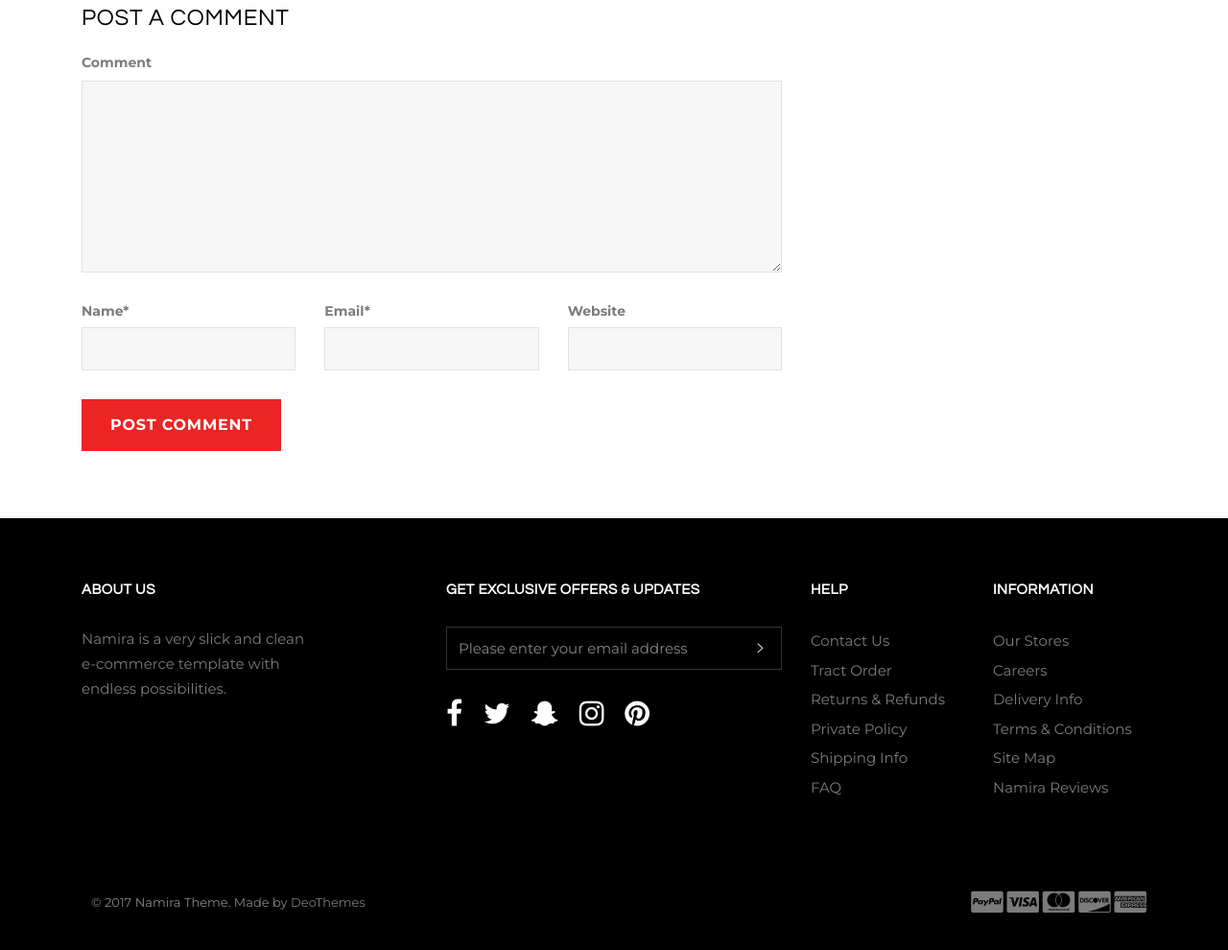
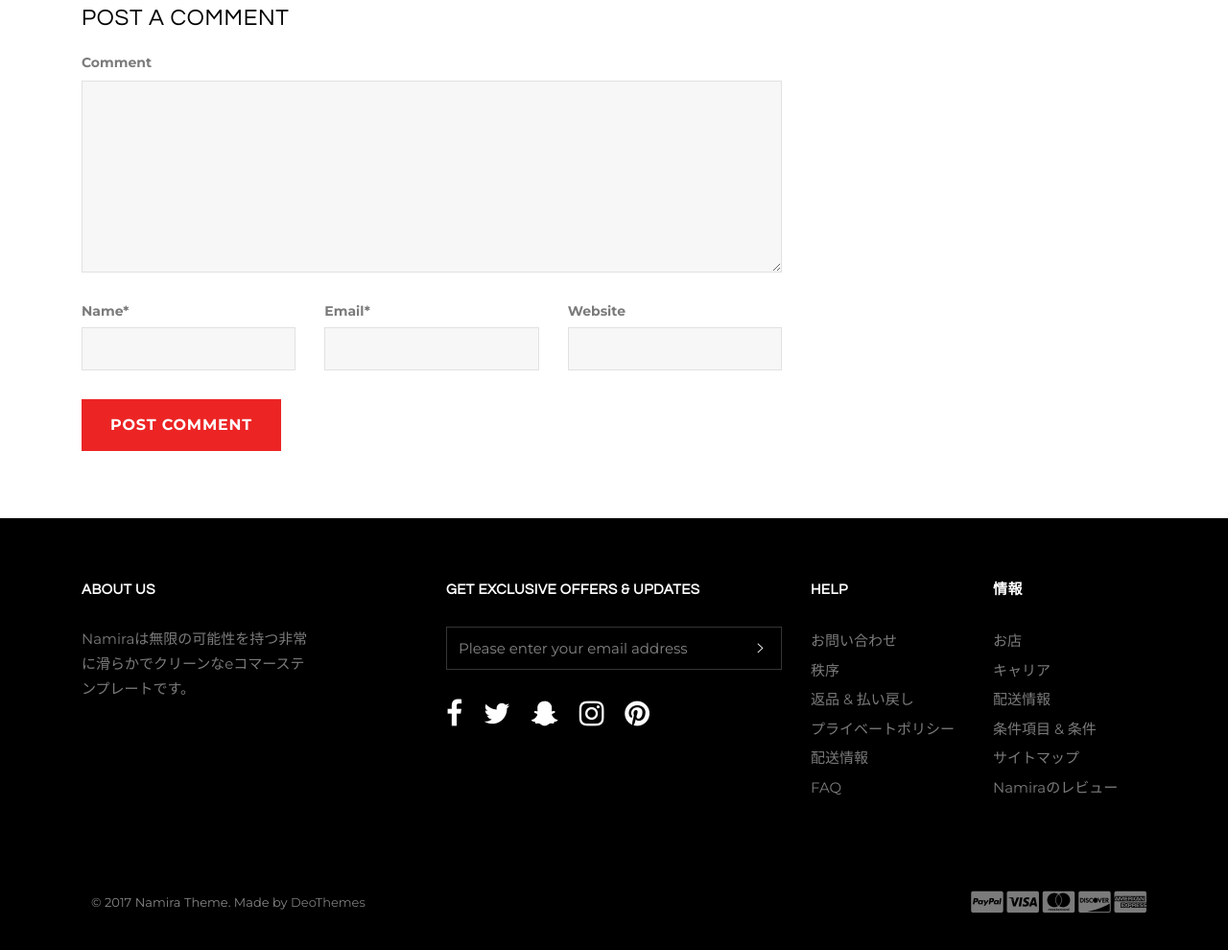
Before and after one commit to jinen0107/ecommerce, a plain HTML site: page blog-single.html in a window 1280 px wide. Shown: the part 2675-3665 px from the top of the page at 96% size. Drawn offline with Linux system fonts and the light colour scheme.

Commit message:
blog.htmlテキストを変更

```diff
--- a/blog-single.html
+++ b/blog-single.html
@@ -544,7 +544,7 @@
               <img src="img/blog/author.jpg" class="entry-author__img" alt="img">
               <div class="entry-author__info">
                 <h6 class="entry-author__name"><a href="#">Jessie Rodrigues</a></h6>
-                <p class="mb-0">But unfortunately for most of us our role as gardener has never been explained to us. And in misunderstanding our role, we have allowed seeds of all types, both good and bad, to enter our inner garden.</p>
+                <p class="mb-0">しかし、残念なことに私たちのほとんどは、庭師としての私たちの役割は私たちに説明されていません。そして、私たちの役割を誤解して、私たちは良いものも悪いものも、すべてのタイプの種子が私たちの内庭に入ることを許しました。</p>
               </div>
             </div>
 
@@ -563,7 +563,7 @@
                       <div class="comment-metadata">
                         <a href="#" class="comment-date">July 17, 2017 at 12:48 pm</a>
                       </div>
-                      <p>This template is so awesome. I didn’t expect so many features inside. E-commerce pages are very useful, you can launch your online store in few seconds. I will rate 5 stars.</p>
+                      <p>このテンプレートはすごく素晴らしいです。私は非常に多くの機能を期待していませんでした。電子商取引のページは非常に便利です、あなたは数秒であなたのオンラインストアを起動することができます。私は5つ星を評価します。</p>
                       <a href="#" class="comment-reply">Reply</a>
                     </div>
                   </div>
@@ -579,7 +579,7 @@
                           <div class="comment-metadata">
                             <a href="#" class="comment-date">July 17, 2017 at 12:48 pm</a>
                           </div>
-                          <p>This template is so awesome. I didn’t expect so many features inside. E-commerce pages are very useful, you can launch your online store in few seconds. I will rate 5 stars.</p>
+                          <p>このテンプレートはすごく素晴らしいです。私は非常に多くの機能を期待していませんでした。電子商取引のページは非常に便利です、あなたは数秒であなたのオンラインストアを起動することができます。私は5つ星を評価します。.</p>
                           <a href="#" class="comment-reply">Reply</a>
                         </div>
                       </div>
@@ -598,7 +598,7 @@
                       <div class="comment-metadata">
                         <a href="#" class="comment-date">July 17, 2017 at 12:48 pm</a>
                       </div>
-                      <p>This template is so awesome. I didn’t expect so many features inside. E-commerce pages are very useful, you can launch your online store in few seconds. I will rate 5 stars.</p>
+                      <p>このテンプレートはすごく素晴らしいです。私は非常に多くの機能を期待していませんでした。電子商取引のページは非常に便利です、あなたは数秒であなたのオンラインストアを起動することができます。私は5つ星を評価します。</p>
                       <a href="#" class="comment-reply">Reply</a>
                     </div>
                   </div>
@@ -742,7 +742,7 @@
             <div class="col-lg-4 col-md-6">
               <div class="widget widget__about">
                 <h4 class="widget-title white">about us</h4>
-                <p class="widget__about-text">Namira is a very slick and clean e-commerce template with endless possibilities.</p>
+                <p class="widget__about-text">Namiraは無限の可能性を持つ非常に滑らかでクリーンなeコマーステンプレートです。</p>
               </div>
             </div>
 
@@ -767,15 +767,16 @@
               </div>
             </div>
 
+
             <div class="col-lg-2 col-md-6">
               <div class="widget widget_nav_menu">
                 <h4 class="widget-title white">help</h4>
                 <ul>
-                  <li><a href="#">Contact Us</a></li>
-                  <li><a href="#">Tract Order</a></li>
-                  <li><a href="#">Returns &amp; Refunds</a></li>
-                  <li><a href="#">Private Policy</a></li>
-                  <li><a href="#">Shipping Info</a></li>
+                  <li><a href="#">お問い合わせ</a></li>
+                  <li><a href="#">秩序</a></li>
+                  <li><a href="#">返品 &amp; 払い戻し</a></li>
+                  <li><a href="#">プライベートポリシー</a></li>
+                  <li><a href="#">配送情報</a></li>
                   <li><a href="#">FAQ</a></li>
                 </ul>
               </div>
@@ -783,14 +784,14 @@
 
             <div class="col-lg-2 col-md-6">
               <div class="widget widget_nav_menu">
-                <h4 class="widget-title white">information</h4>
+                <h4 class="widget-title white">情報</h4>
                 <ul>
-                  <li><a href="#">Our Stores</a></li>
-                  <li><a href="#">Careers</a></li>
-                  <li><a href="#">Delivery Info</a></li>
-                  <li><a href="#">Terms &amp; Conditions</a></li>
-                  <li><a href="#">Site Map</a></li>
-                  <li><a href="#">Namira Reviews</a></li>
+                  <li><a href="#">お店</a></li>
+                  <li><a href="#">キャリア</a></li>
+                  <li><a href="#">配送情報</a></li>
+                  <li><a href="#">条件項目 &amp; 条件</a></li>
+                  <li><a href="#"> サイトマップ</a></li>
+                  <li><a href="#">Namiraのレビュー</a></li>
                 </ul>
               </div>
             </div>
```
Also changed, not shown: blog-standard.html (+20 -21 lines).
